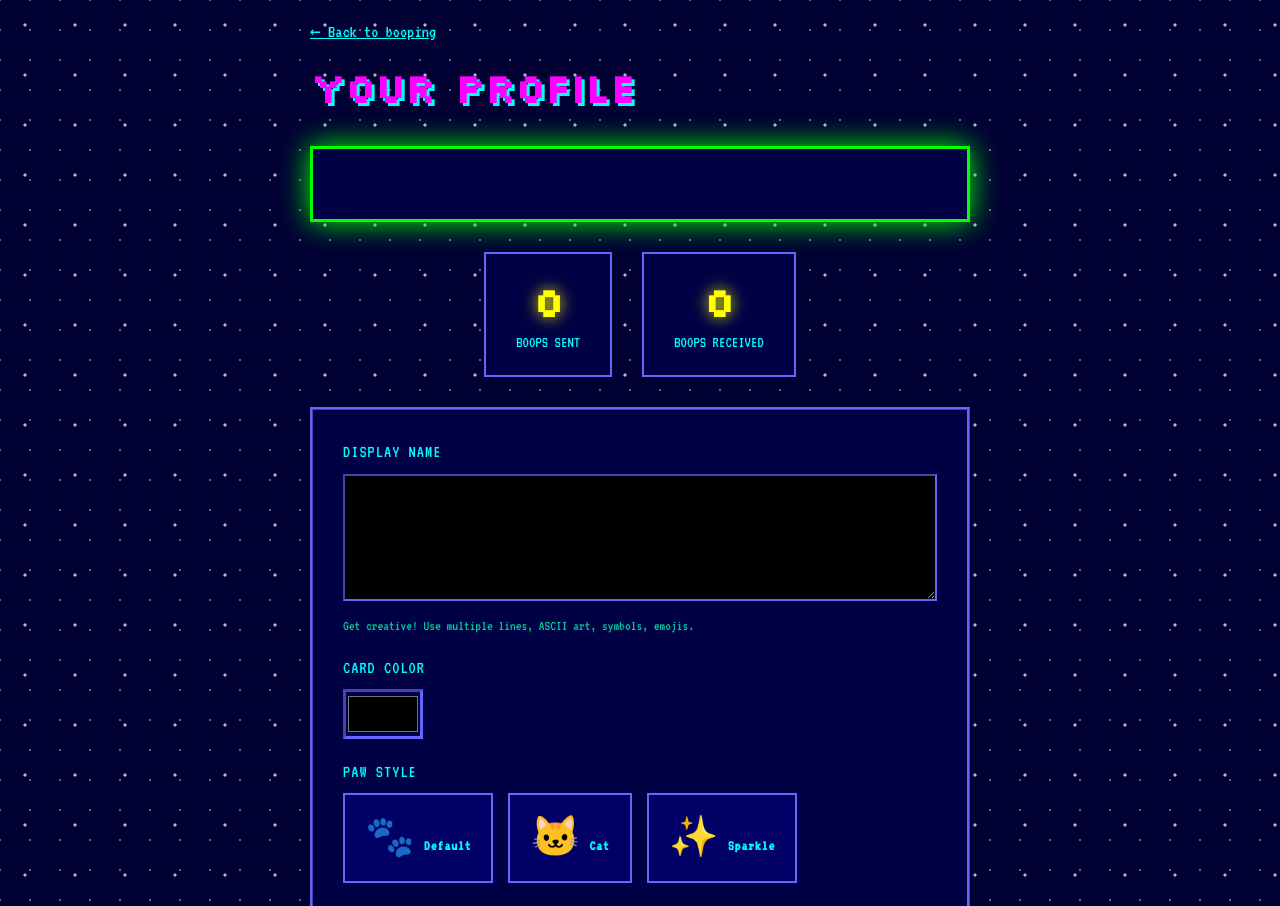
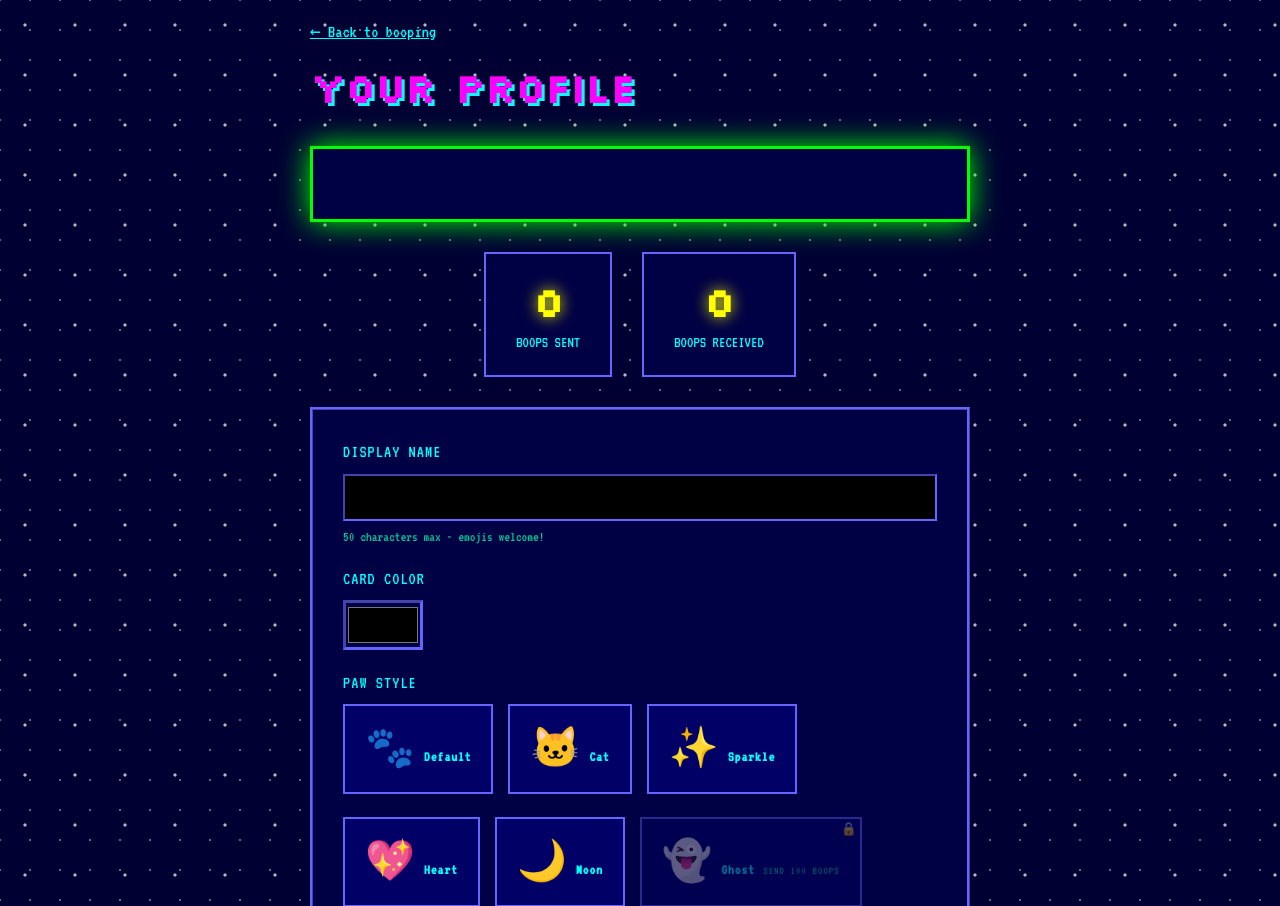
Before and after one commit to schlis85/BOOPING_App, a Flask app: page /profile in a window 1280 px wide. Shown: the top 906 px of the page. Run offline with Flask 3, Linux system fonts and the light colour scheme; the visitor is signed in with stand-in values (Sample User, id 1); data comes from the database, SQL or seed files in the repository; data that the repository does not hold is empty; some libraries are stand-ins or nearby versions.

Commit message:
Fix horizontal name overflow, reduce limit to 50 chars
- Add CSS truncation (text-overflow: ellipsis) to all name displays
- Reduce max display name from 500 to 50 characters
- Add server-side validation on API profile update
- Change form inputs from textarea to text input

🤖 Generated with [Claude Code](https://claude.com/claude-code)

Co-Authored-By: Claude Opus 4.5 <noreply@anthropic.com>

```diff
--- a/config.py
+++ b/config.py
@@ -11,5 +11,5 @@ class Config:
     MAX_BOOPS_PER_MINUTE = 10
 
     # User constraints
-    MAX_DISPLAY_NAME_LENGTH = 500
+    MAX_DISPLAY_NAME_LENGTH = 50
     MAX_TAGLINE_LENGTH = 300
--- a/database/schema.sql
+++ b/database/schema.sql
@@ -14,7 +14,7 @@ CREATE TABLE IF NOT EXISTS users (
     created_at TIMESTAMP DEFAULT CURRENT_TIMESTAMP,
     last_active TIMESTAMP DEFAULT CURRENT_TIMESTAMP,
     last_login TIMESTAMP DEFAULT CURRENT_TIMESTAMP,
-    CHECK(length(display_name) <= 500),
+    CHECK(length(display_name) <= 50),
     CHECK(length(tagline) <= 300)
 );
 
--- a/routes/api.py
+++ b/routes/api.py
@@ -31,9 +31,19 @@ def get_current_user():
 def update_profile():
     """Update current user profile."""
     data = request.get_json()
+
+    # Validate lengths
+    display_name = data.get('display_name')
+    if display_name and len(display_name) > 50:
+        return jsonify({'error': 'Display name must be 50 characters or less'}), 400
+
+    tagline = data.get('tagline')
+    if tagline and len(tagline) > 300:
+        return jsonify({'error': 'Tagline must be 300 characters or less'}), 400
+
     current_user.update_profile(
-        display_name=data.get('display_name'),
-        tagline=data.get('tagline'),
+        display_name=display_name,
+        tagline=tagline,
         color_theme=data.get('color_theme'),
         paw_style=data.get('paw_style')
     )
--- a/routes/auth.py
+++ b/routes/auth.py
@@ -50,8 +50,8 @@ def register():
         flash('Password must be at least 4 characters', 'error')
         return redirect(url_for('auth.login'))
 
-    if len(display_name) > 500:
-        flash('Display name must be 500 characters or less', 'error')
+    if len(display_name) > 50:
+        flash('Display name must be 50 characters or less', 'error')
         return redirect(url_for('auth.login'))
 
     # Check if username exists
--- a/static/css/main.css
+++ b/static/css/main.css
@@ -374,11 +374,14 @@ a:hover {
 .my-name {
     font-weight: 600;
     color: var(--user-color, var(--accent-color));
-    white-space: pre;
+    white-space: nowrap;
     font-size: 0.8rem;
     font-family: 'VT323', monospace;
     display: block;
     line-height: 1.1;
+    max-width: 120px;
+    overflow: hidden;
+    text-overflow: ellipsis;
 }
 
 .my-stats {
@@ -615,8 +618,10 @@ a:hover {
     font-size: 1.1rem;
     font-weight: 600;
     margin-bottom: 5px;
-    white-space: pre-wrap;
-    word-break: break-word;
+    white-space: nowrap;
+    overflow: hidden;
+    text-overflow: ellipsis;
+    max-width: 200px;
     color: var(--user-color, var(--text-color));
     text-shadow: 0 0 5px var(--user-color, var(--accent-color));
     line-height: 1.2;
@@ -727,7 +732,12 @@ a:hover {
 .profile-preview .display-name {
     font-size: 1.5rem;
     margin-bottom: 10px;
-    white-space: pre-wrap;
+    white-space: nowrap;
+    overflow: hidden;
+    text-overflow: ellipsis;
+    max-width: 300px;
+    margin-left: auto;
+    margin-right: auto;
     color: var(--user-color, var(--text-color));
     text-shadow: 0 0 10px var(--user-color, var(--accent-color));
     font-family: 'VT323', monospace;
--- a/templates/index.html
+++ b/templates/index.html
@@ -42,8 +42,8 @@
             </div>
             <div class="form-group">
                 <label for="reg-display-name">Display Name</label>
-                <textarea id="reg-display-name" name="display_name" required maxlength="500" rows="3" placeholder="Get creative!&#10;Use multiple lines&#10;ASCII art welcome"></textarea>
-                <small>This is what others see - ASCII art, symbols, emojis all welcome!</small>
+                <input type="text" id="reg-display-name" name="display_name" required maxlength="50" placeholder="What should we call you?">
+                <small>This is what others see - emojis welcome!</small>
             </div>
             <div class="form-group">
                 <label for="reg-password">Password</label>
--- a/templates/profile.html
+++ b/templates/profile.html
@@ -30,8 +30,8 @@
         <form class="profile-form" id="profile-form">
             <div class="form-group">
                 <label for="display_name">Display Name</label>
-                <textarea id="display_name" name="display_name" maxlength="500" rows="4" required>{{ current_user.display_name }}</textarea>
-                <small>Get creative! Use multiple lines, ASCII art, symbols, emojis.</small>
+                <input type="text" id="display_name" name="display_name" maxlength="50" required value="{{ current_user.display_name }}">
+                <small>50 characters max - emojis welcome!</small>
             </div>
 
             <div class="form-group">
```
